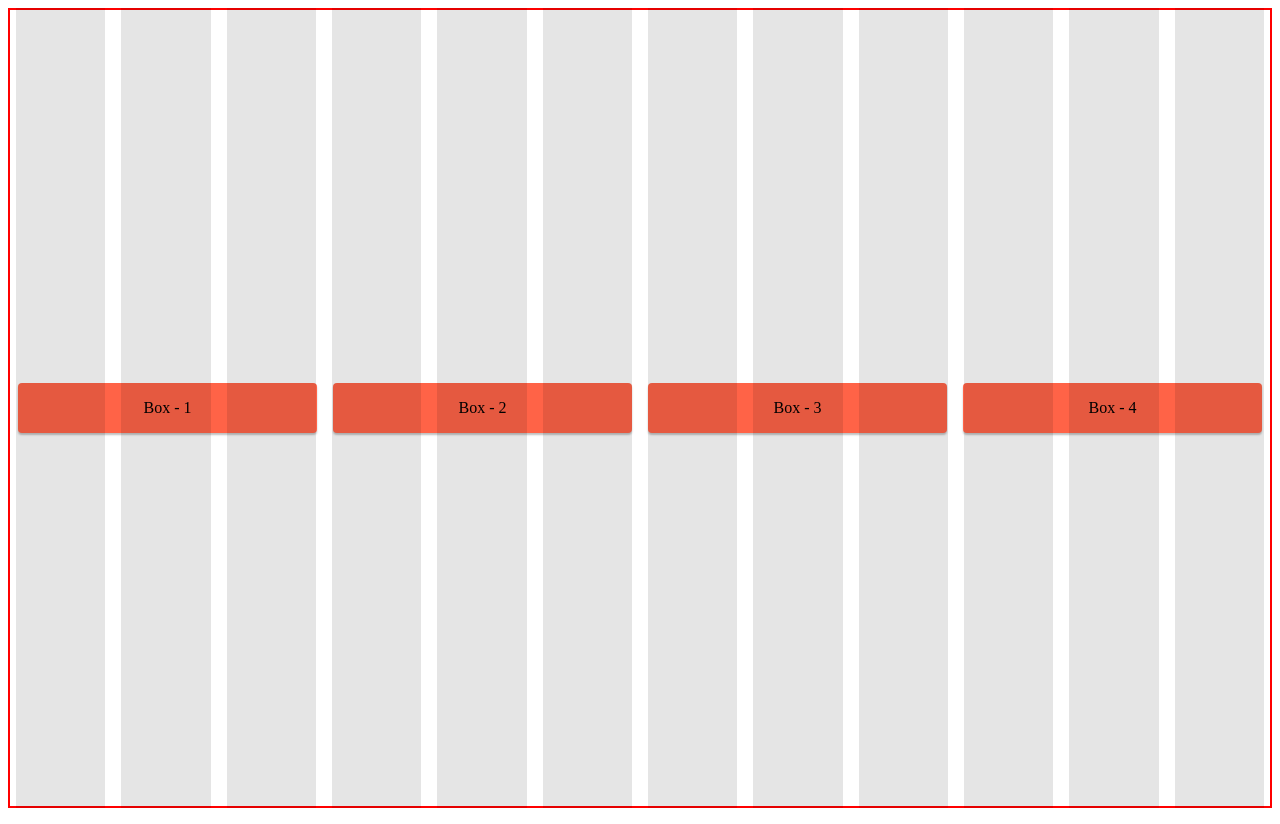
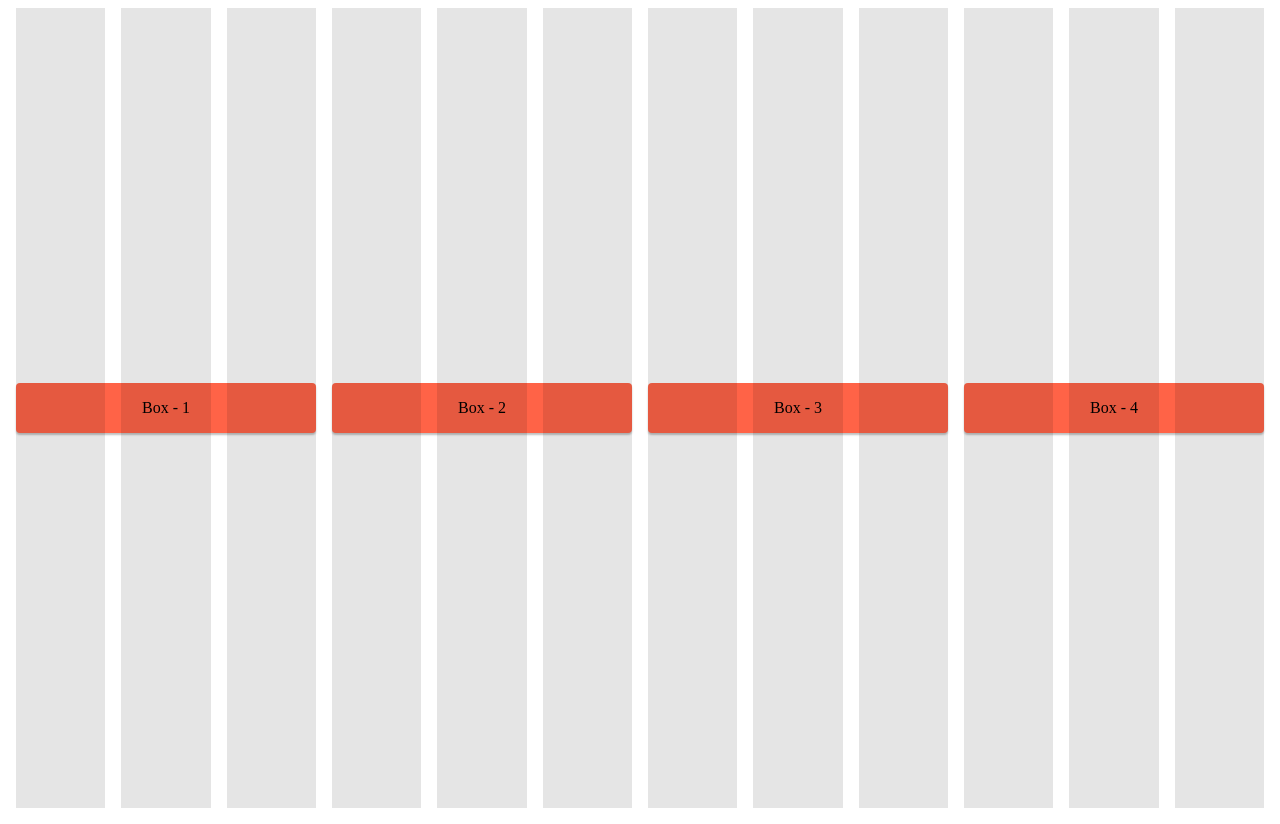
Before and after one commit to Mir-Labib-Hossain/Playground, a React (Vite) app: page / in a window 1280 px wide. Built offline with nearby package versions, Linux system fonts and the light colour scheme.

Commit message:
removed border (css)

```diff
--- a/src/App.tsx
+++ b/src/App.tsx
@@ -8,7 +8,7 @@ const App = () => {
   return (
     <div style={{ margin: "16px", position: "relative", height: "100vh" }}>
       <GridRuler spacing="sm" />
-      <Grid container spacing="sm" justifyContent="space-between" alignItems="center" style={{ height: "100%", border: "2px solid red" }}>
+      <Grid container spacing="sm" justifyContent="space-between" alignItems="center" style={{ height: "100%" }}>
         <Grid item xs={12} sm={6} md={4} lg={3}>
           <Box>Box - 1</Box>
         </Grid>
```
